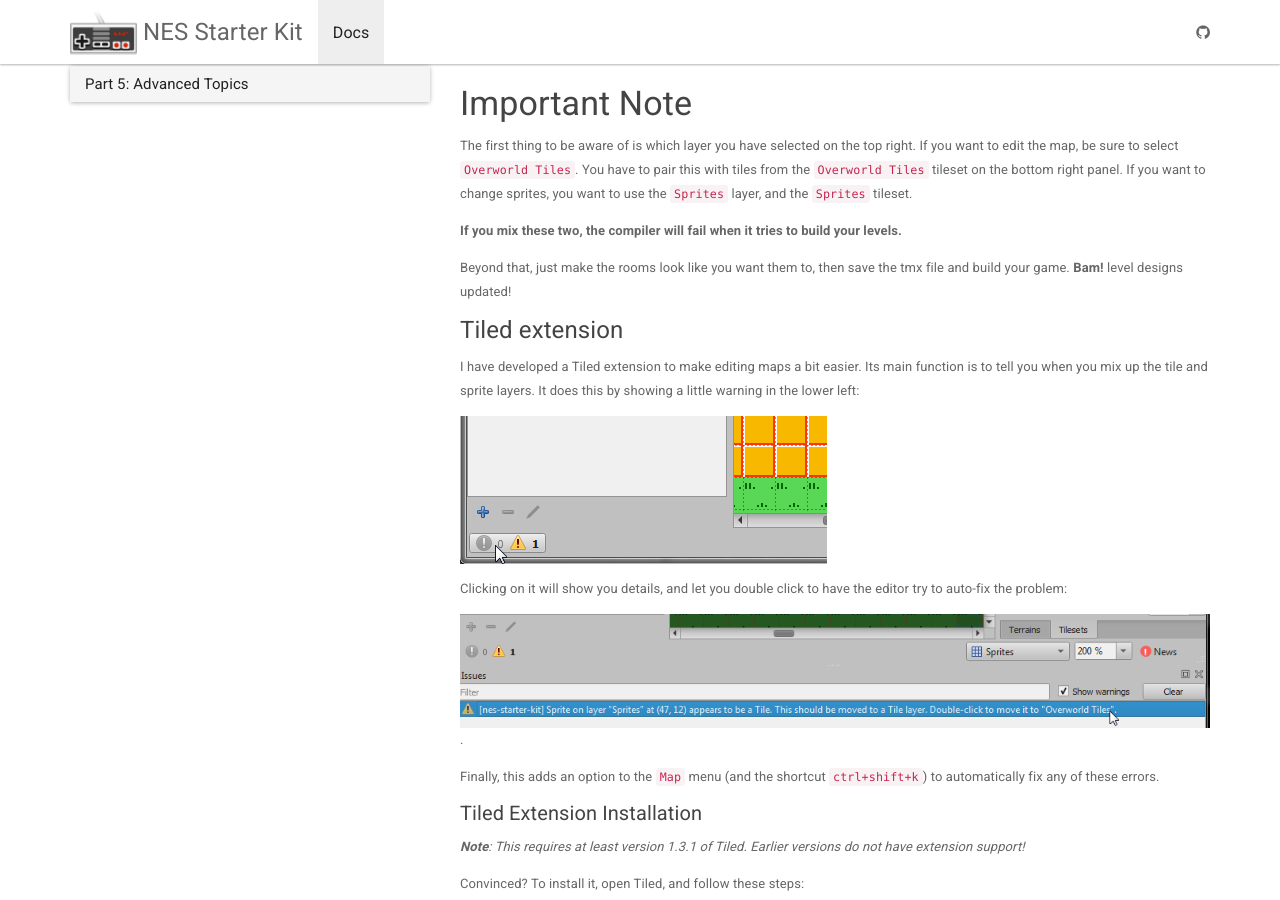
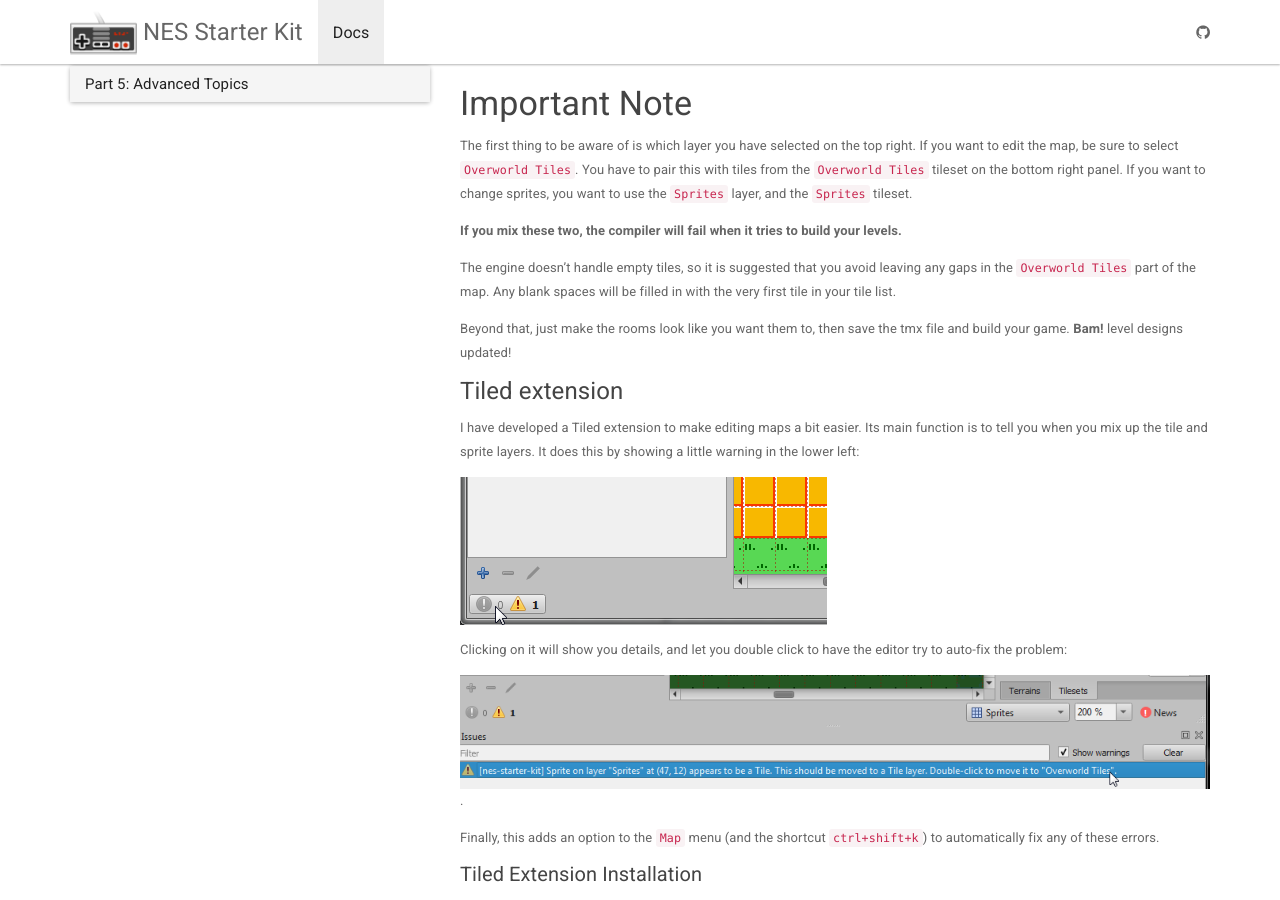
Before and after one commit to igwgames/nes-starter-kit, a Jekyll site: the page built from _docs/section_2/changing_the_world.md, in a window 1280 px wide and 900 px high, scrolled down 737 px. Built offline with Jekyll 4.4.1, drawn with Linux system fonts in a browser that asks for light colours; nearby versions of some CDN libraries; our own code applies the rules of GitHub Pages for plain Markdown files.

Commit message:
Automated documentation update [ci skip]

```diff
--- a/_docs/section_2/changing_the_world.md
+++ b/_docs/section_2/changing_the_world.md
@@ -23,6 +23,9 @@
 bottom right panel. If you want to change sprites, you want to use the `Sprites` layer, and the `Sprites` tileset.
 
 **If you mix these two, the compiler will fail when it tries to build your levels.**
+
+The engine doesn't handle empty tiles, so it is suggested that you avoid leaving any gaps in the `Overworld Tiles`
+part of the map. Any blank spaces will be filled in with the very first tile in your tile list.
 
 Beyond that, just make the rooms look like you want them to, then save the tmx file and build your game.
 **Bam!** level designs updated!
```
